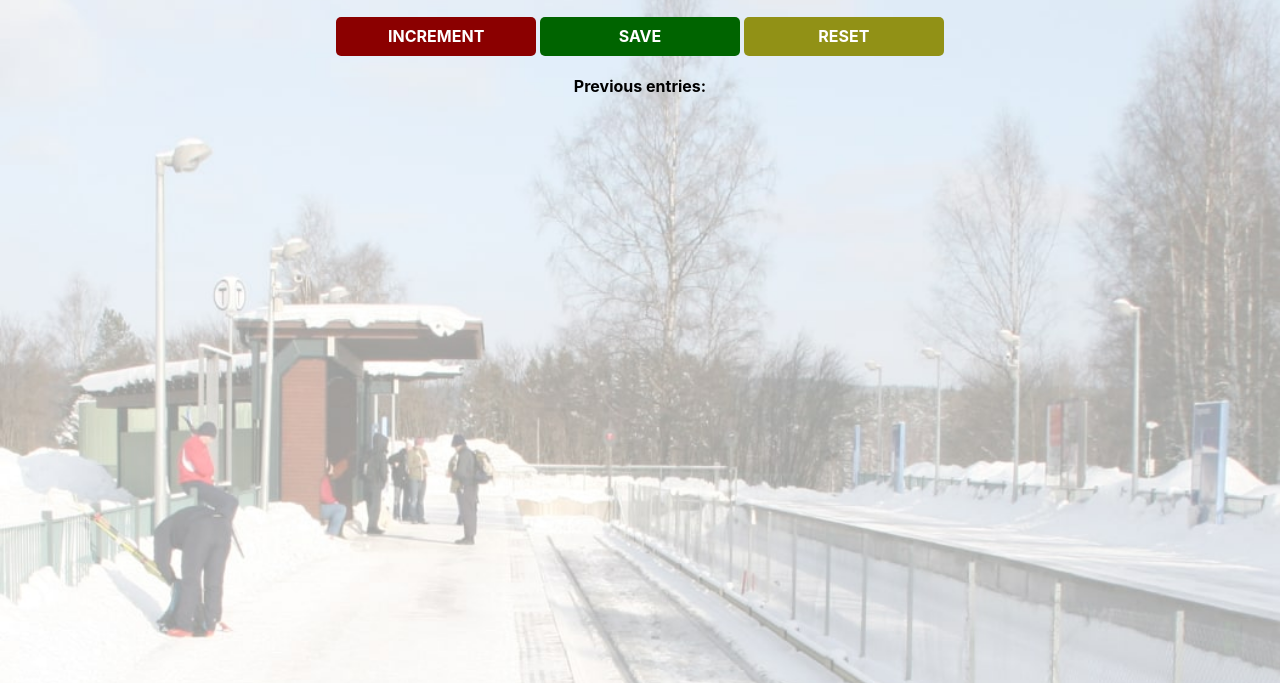
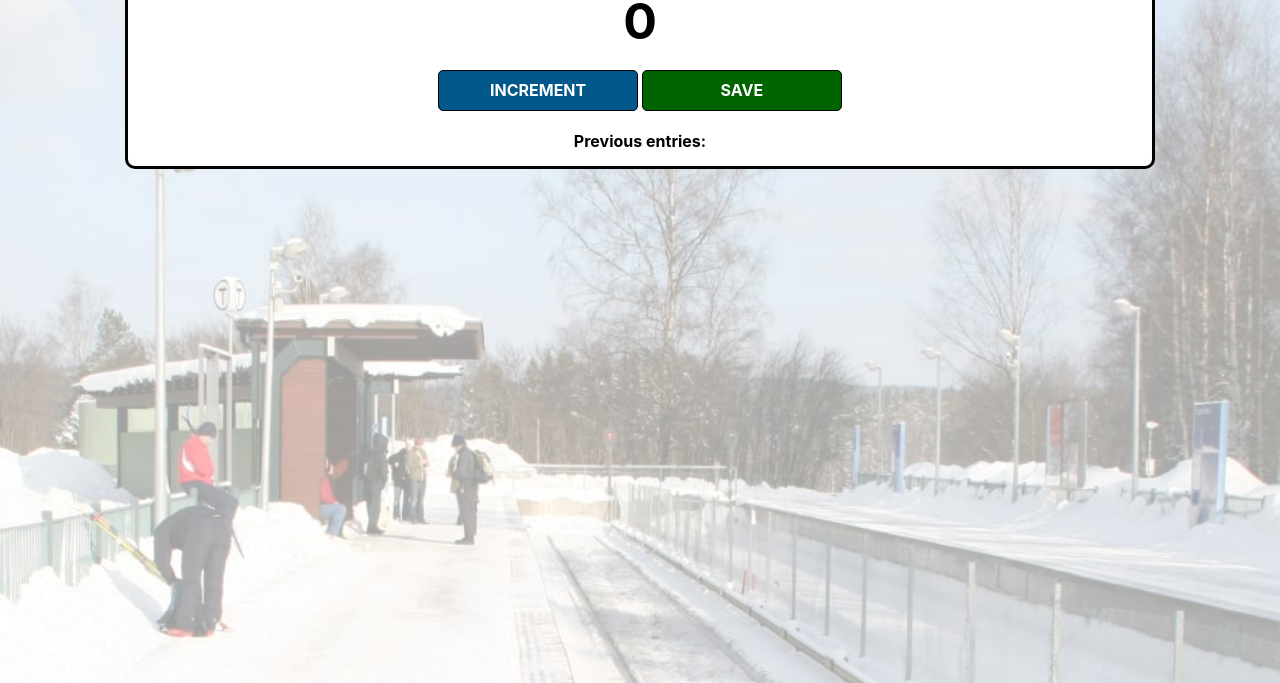
Before and after one commit to RomanHrbek/Passenger-counter, a website built with Vite: page index.html in a window 1280 px wide. Shown: the part 117-800 px from the top of the page. Built offline with nearby package versions, Linux system fonts and the light colour scheme.

Commit message:
Counter app finished

```diff
--- a/index.css
+++ b/index.css
@@ -6,6 +6,15 @@ body {
     text-align: center;
 }
 
+.container {
+    background: white;
+    max-width: 80%;
+    margin-top: 50px;
+    margin-left: auto;
+    margin-right: auto;
+    border: 3px solid black;
+    border-radius: 10px;
+ }
 h1 {
     margin-top: 10px;
     margin-bottom: 10px;
@@ -18,7 +27,7 @@ h2 {
 }
 
 button {
-    border: none;
+    border: 1px solid black;
     padding-top: 10px;
     padding-bottom: 10px;
     color: white;
@@ -29,13 +38,9 @@ button {
 }
 
 #increment-btn {
-    background: darkred;
+    background: rgb(0, 88, 139);
 }
 
 #save-btn {
     background: darkgreen;
 }
-
-#reset-btn {
-    background: rgb(145, 145, 22);
-}
--- a/index.html
+++ b/index.html
@@ -3,12 +3,13 @@
         <link rel="stylesheet" href="index.css">
     </head>
     <body>
-        <h1>People entered:</h1>
-        <h2 id="count-el">0</h2>
-        <button id="increment-btn" onclick="increment()">INCREMENT</button>
-        <button id="save-btn" onclick="save()">SAVE</button>
-        <button id="reset-btn" onclick="reset()">RESET</button>
-        <p id="save-el">Previous entries: </p>
+        <div class="container">
+            <h1>Counter:</h1>
+            <h2 id="count-el">0</h2>
+            <button id="increment-btn" onclick="increment()">INCREMENT</button>
+            <button id="save-btn" onclick="save()">SAVE</button>
+            <p id="save-el">Previous entries: </p>
+        </div>
         <script src="index.js"></script>
 
         <div></div>
--- a/index.js
+++ b/index.js
@@ -1,13 +1,16 @@
 
 let countEl = document.getElementById("count-el")
 let saveEl = document.getElementById("save-el")
-console.log(countEl)
 let count = 0
+
 function increment() {
     count += 1
-    countEl.innerText = count
+    countEl.textContent = count
 }
+
 function save() {
     let countStr = count + " - "
-    saveEl.innerText += countStr
+    saveEl.textContent += countStr
+    countEl.textContent = 0
+    count = 0
 }
```
